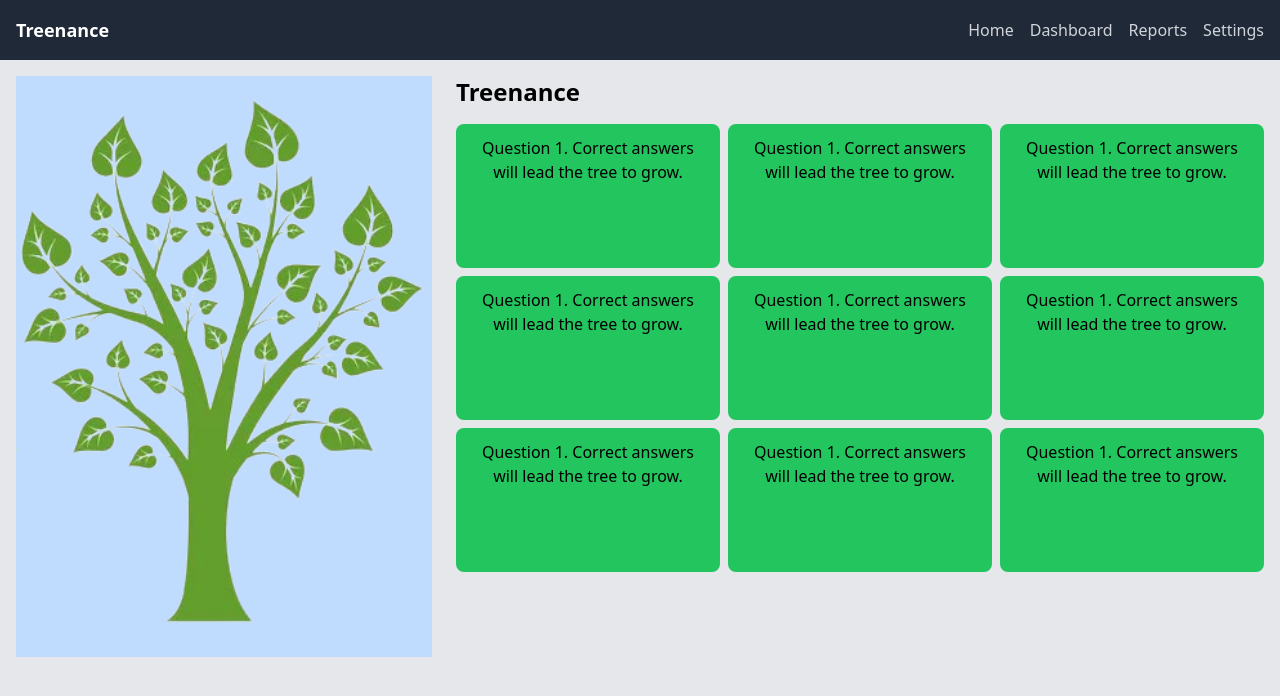
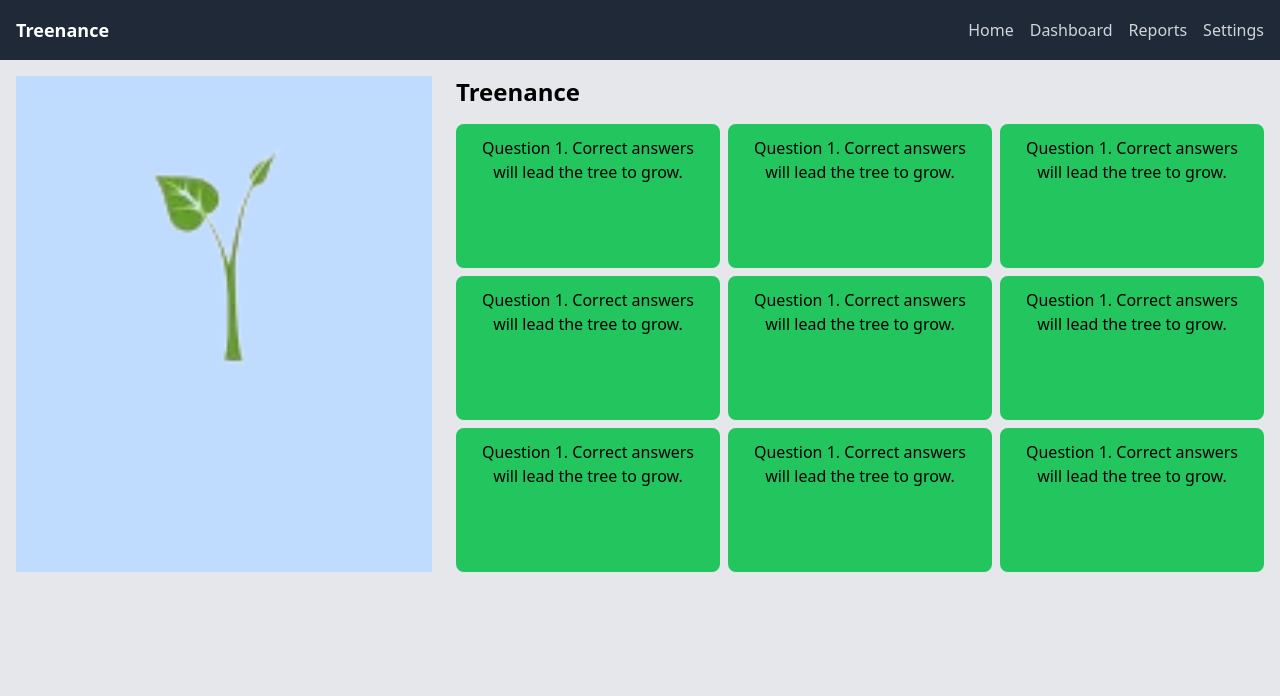
Before and after one commit to Nicholasm24/calhacksWinnerPOV, a React (Create React App) app in the folder financialmanager/: page / in a window 1280 px wide. Shown: the top 696 px of the page. Built offline with nearby package versions, Linux system fonts and the light colour scheme.

Commit message:
Choosing certain amount of correct answers now causes the tree to grow overtime

```diff
--- a/financialmanager/src/App.js
+++ b/financialmanager/src/App.js
@@ -82,7 +82,7 @@ function App() {
       {/* Quiz Area */}
       <div className="container mx-auto mt-4 px-4 flex space-x-6">
         {/* Main Content */}
-        <ProgressBar percentage={50} />
+        <ProgressBar counter={counter} />
         <div className="flex-1">
           <h1 className="text-2xl font-semibold mb-4">Treenance</h1>
           <div className="grid grid-cols-3 gap-2">
```
